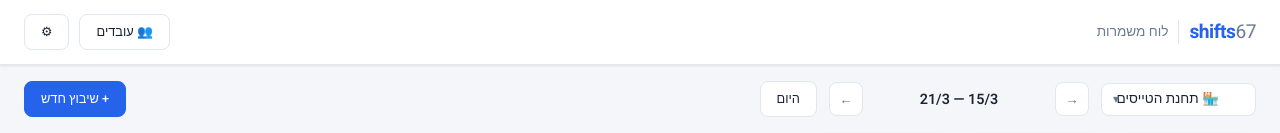
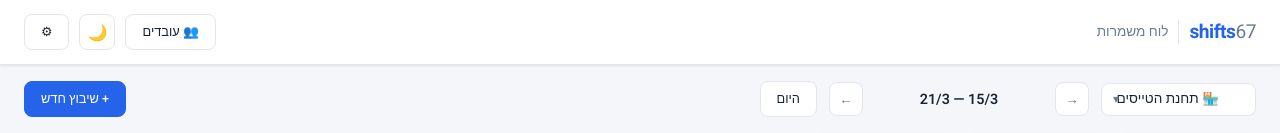
Before and after one commit to marom7/67codes-landpage, a plain HTML site: page shifts67/index.html in a window 1280 px wide. Shown: the top 133 px of the page. Drawn offline with Linux system fonts and the light colour scheme; no server answers.

Commit message:
Add theme toggle button to index.html

```diff
--- a/shifts67/index.html
+++ b/shifts67/index.html
@@ -18,6 +18,7 @@
   </div>
   <div class="topbar-actions">
     <button class="btn" onclick="alert('Phase 2 — ניהול עובדים')">👥 עובדים</button>
+    <button class="theme-toggle" onclick="toggleTheme()" id="themeToggle" title="מצב כהה / בהיר">🌙</button>
     <button class="btn" onclick="alert('Phase 2 — הגדרות')">⚙</button>
   </div>
 </div>
```
